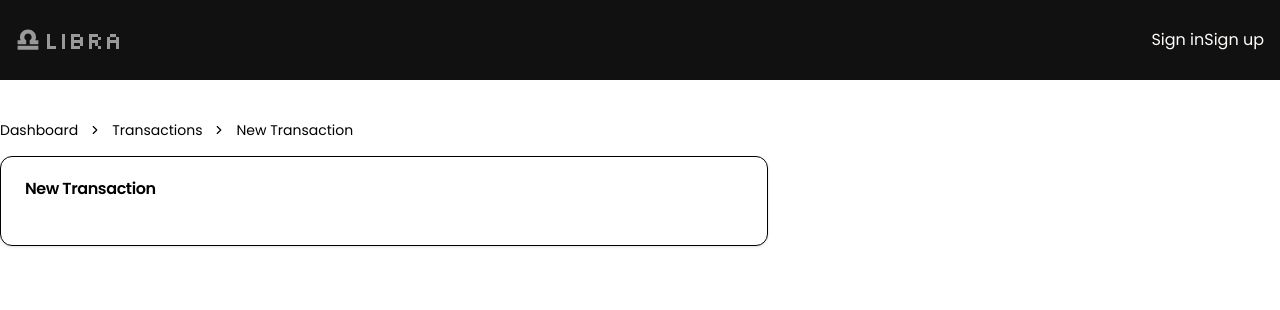
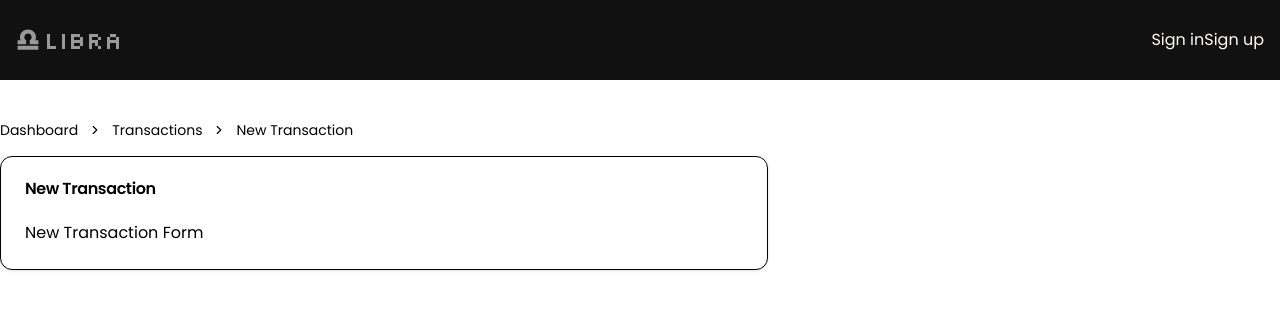
Before and after one commit to Nimira43/Libra, a Next.js app: page /dashboard/transactions/new in a window 1280 px wide. Shown: the top 310 px of the page. Built offline with nearby package versions, Linux system fonts and the light colour scheme; no server answers; a web font is replaced by a local one.

Commit message:
Setting up the basic new transaction form

```diff
--- a/app/dashboard/transactions/new/page.tsx
+++ b/app/dashboard/transactions/new/page.tsx
@@ -37,7 +37,7 @@ export default function NewTransactionPage() {
           </CardTitle>
         </CardHeader>
         <CardContent>
-
+          New Transaction Form
         </CardContent>
       </Card>
     </div>
```
